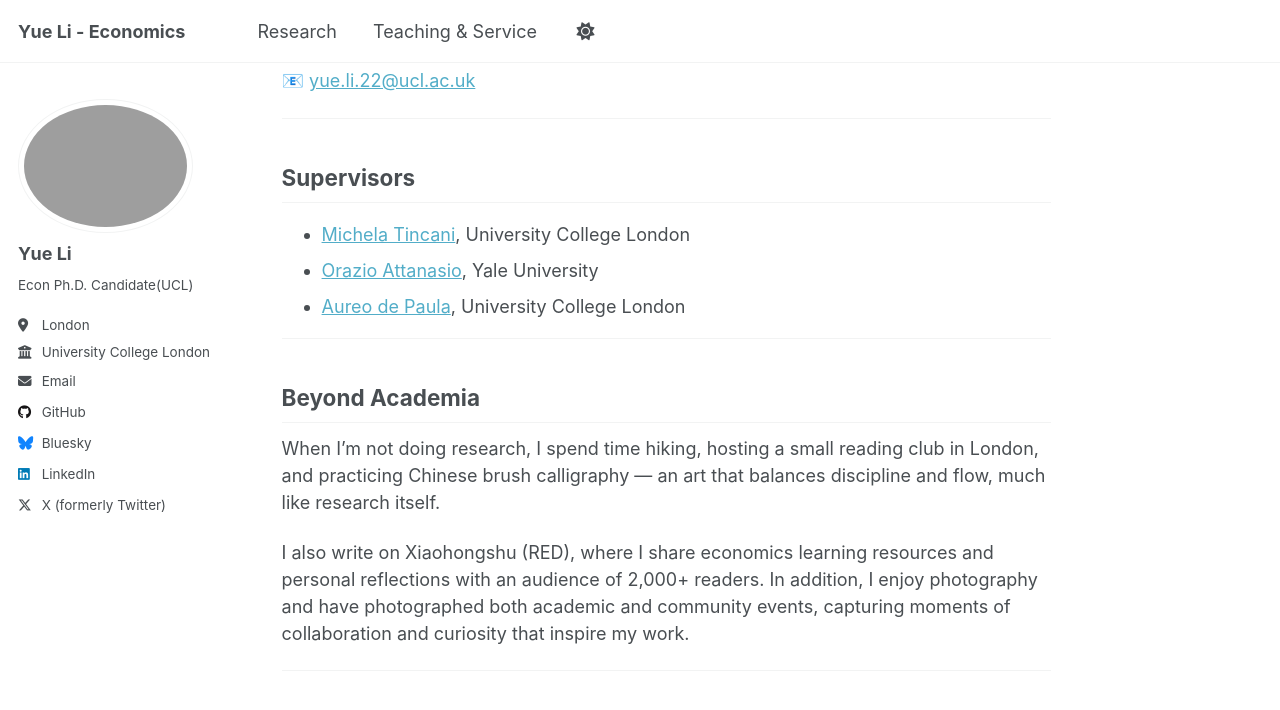
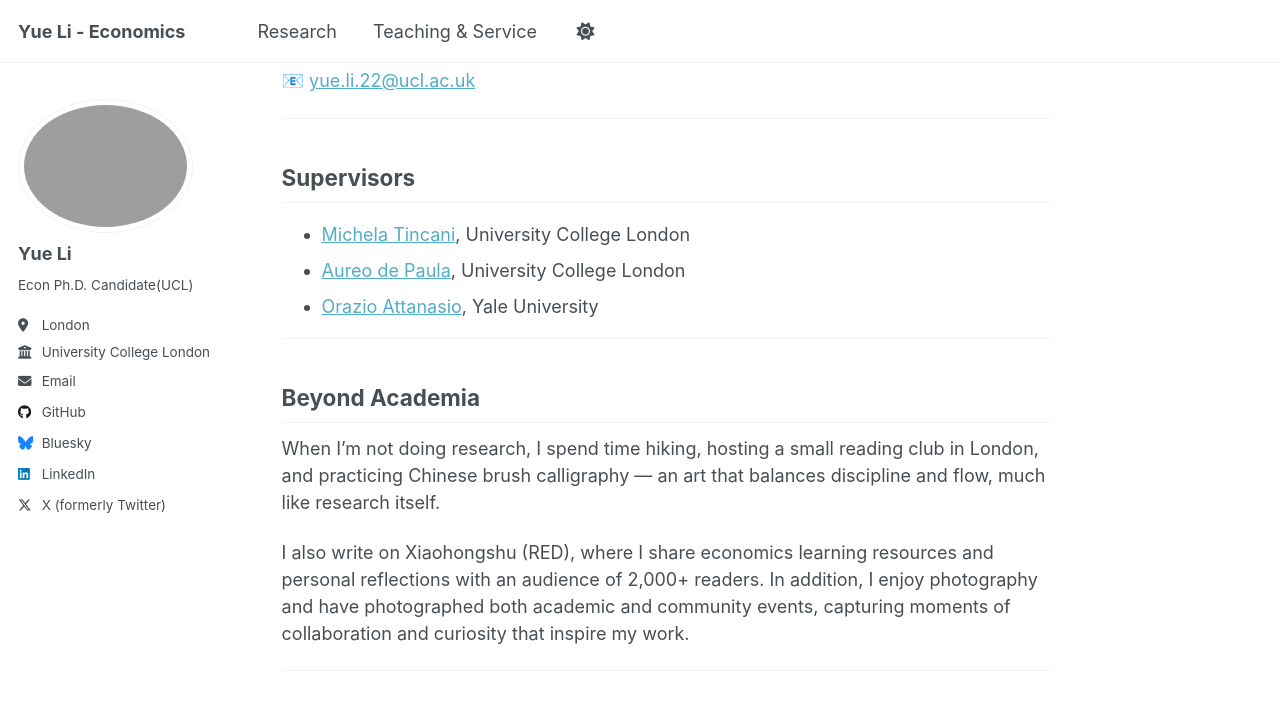
Before and after one commit to yueli-econ/yueli-econ.github.io, a Jekyll site: the page built from _pages/about.md, in a window 1280 px wide and 900 px high, scrolled down 579 px. Shown: the top 710 px of the window. Built offline with Jekyll 4.4.1, drawn with Linux system fonts in a browser that asks for light colours; a script that is not in the unit is left out.

```diff
--- a/_pages/about.md
+++ b/_pages/about.md
@@ -25,8 +25,8 @@ You can find the latest version of my **CV** [here](/files/Yue_Li_CV.pdf).
 ## Supervisors
 
 - [Michela Tincani](https://sites.google.com/site/mtincani/home), University College London
+- [Aureo de Paula](https://www.ucl.ac.uk/~uctpand/), University College London
 - [Orazio Attanasio](https://campuspress.yale.edu/orazioattanasio/bio/), Yale University
-- [Aureo de Paula](https://www.ucl.ac.uk/~uctpand/), University College London
 
 ---
 ## Beyond Academia
```
